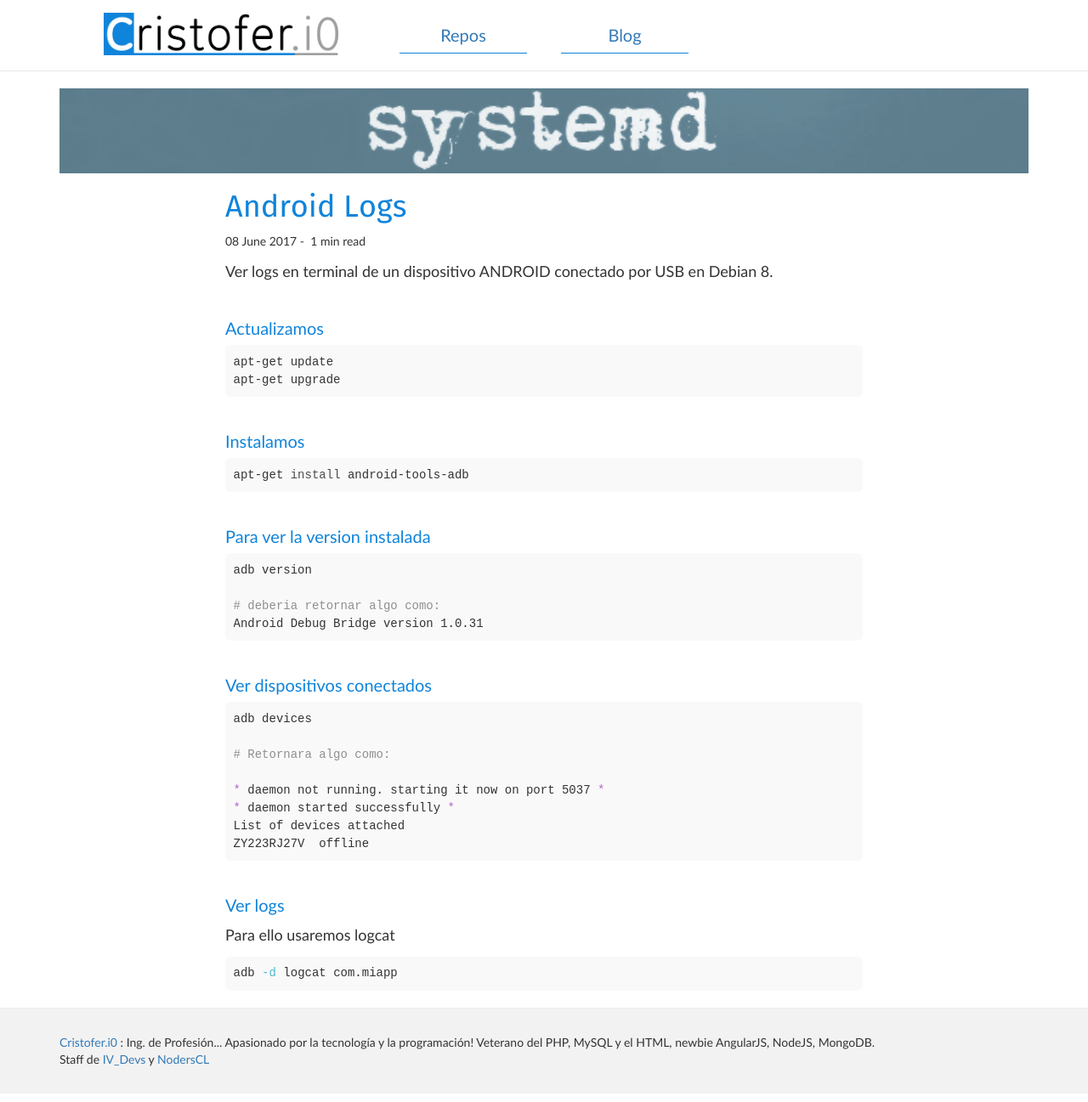
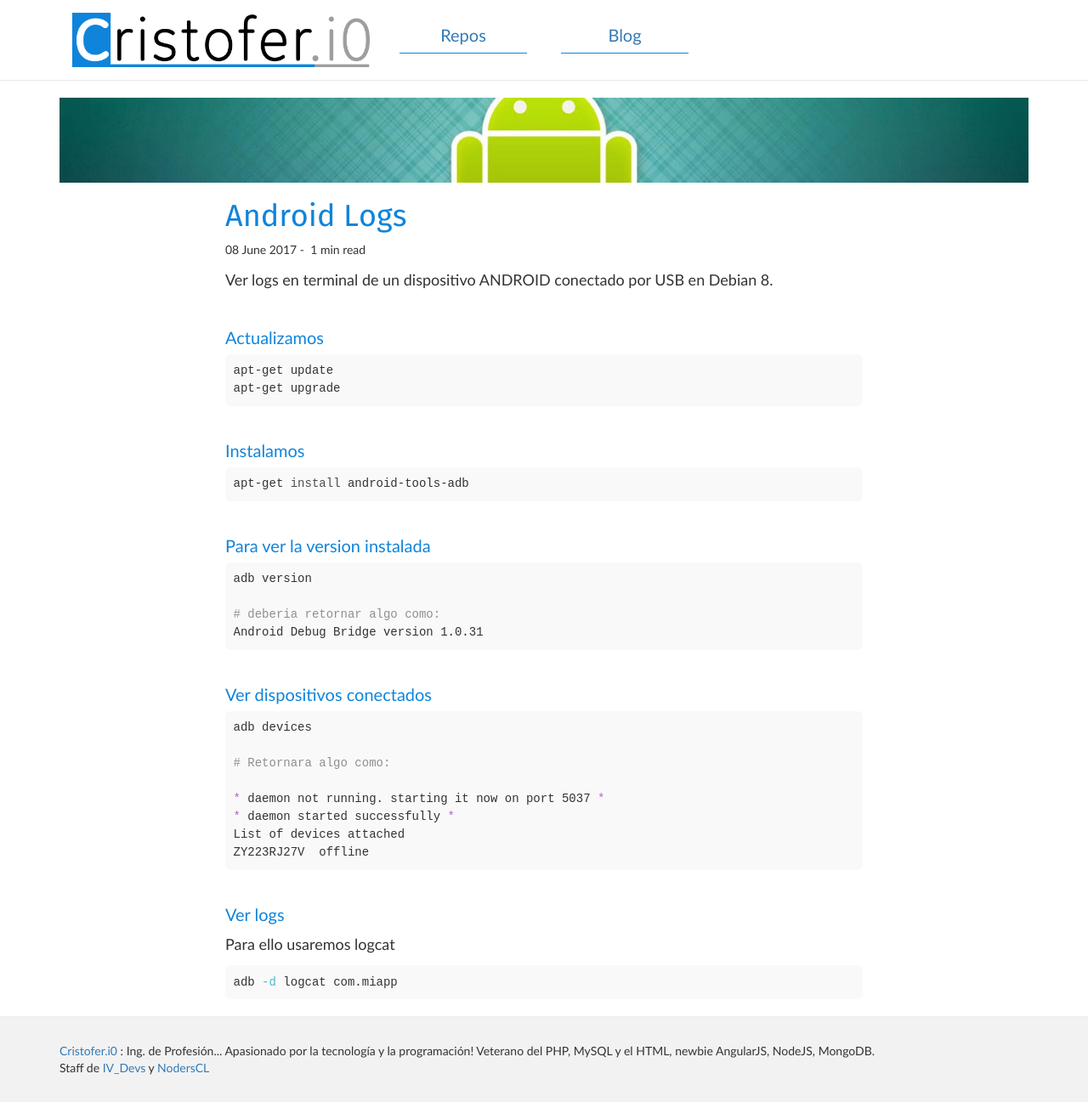
Before and after one commit to cristofer-dev/cristofer.io, a Jekyll site: the page built from _posts/2017-06-08-android-logs.md, in a window 1280 px wide. Shown: the whole page at 85% size. Built offline with Jekyll 4.4.1, drawn with Linux system fonts in a browser that asks for light colours; comment, search, counter and statistics services are not loaded.

Commit message:
Update CSS e IMG post

```diff
--- a/_posts/2017-06-08-android-logs.md
+++ b/_posts/2017-06-08-android-logs.md
@@ -1,7 +1,7 @@
 ---
 layout: post
 title: "Android Logs"
-image: img3.png
+image: android.jpg
 ---
 
 Ver logs en terminal de un dispositivo ANDROID conectado por USB en Debian 8.
--- a/assets/css/base.css
+++ b/assets/css/base.css
@@ -72,7 +72,10 @@ body{
 }
 
 .logo img {
-	height: 50px;
+	/*height: 50px;*/
+    object-fit: cover;
+    width: 100%;
+    height: 100%;
 }
 
 .repo{
```
Also changed, not shown: content/images/android.jpg (added), content/images/img2.png, content/images/img3.png.
